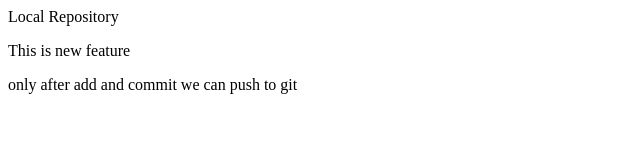
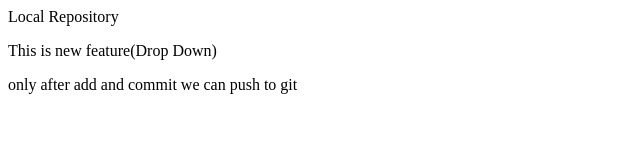
Before and after one commit to Devops-ak25/localRepo, a plain HTML site: page index.html in a window 1280 px wide. Shown: the full height of the page, 0-640 px from the left. Drawn offline with Linux system fonts and the light colour scheme.

Commit message:
Dropdown

```diff
--- a/index.html
+++ b/index.html
@@ -1,3 +1,3 @@
 <p>Local Repository</p>
-<p>This is new feature</p>
+<p>This is new feature(Drop Down)</p>
 <p>only after add and commit we can push to git</p>
```
